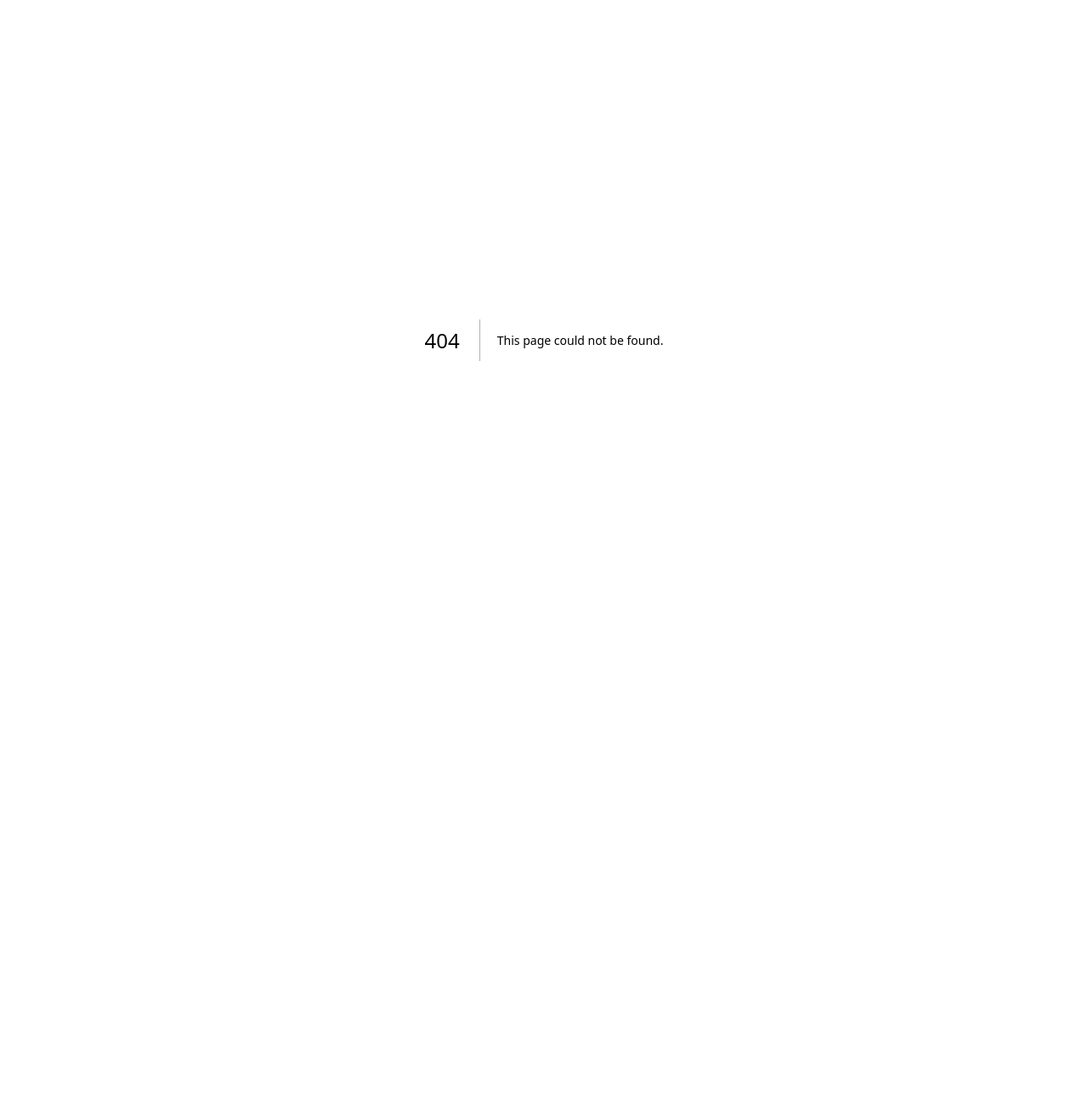
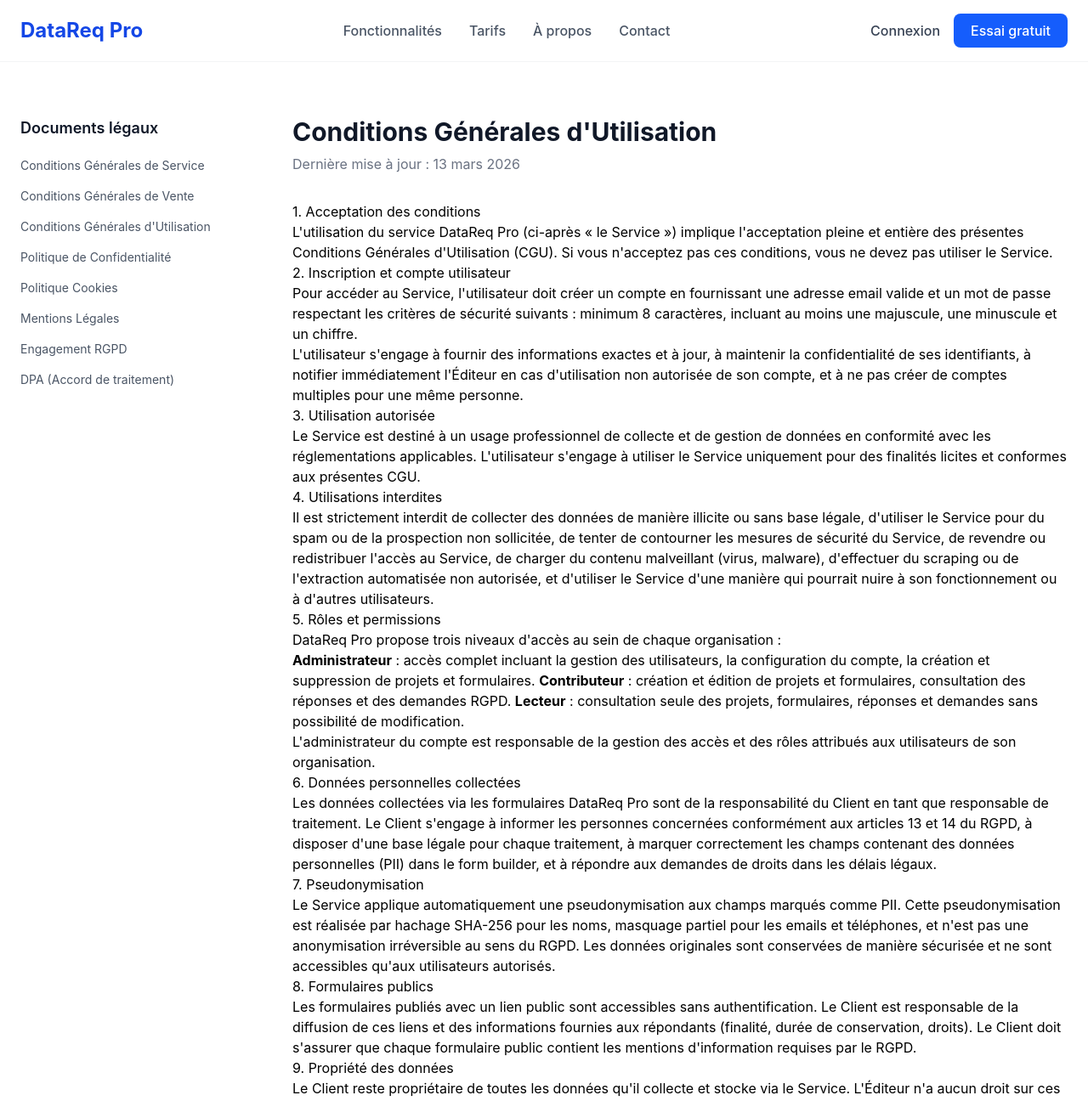
Before and after one commit to AlexMano25/datareq-pro, a Next.js app: page /legal/cgu in a window 1280 px wide. Before the commit this address had no page. Shown: the top 1296 px of the page at 85% size. Before the commit the page ends 800 px from the top, so only its background shows below. Built offline with nearby package versions, Linux system fonts and the light colour scheme.

Commit message:
Create page.tsx

```diff
--- /dev/null
+++ b/src/app/legal/cgu/page.tsx
@@ -0,0 +1,57 @@
+export const metadata = { title: 'Conditions Générales d\'Utilisation - DataReq Pro' };
+
+export default function CGUPage() {
+  return (
+    <article className="prose prose-gray max-w-none">
+      <h1 className="text-3xl font-bold text-gray-900 mb-2">Conditions Générales d'Utilisation</h1>
+      <p className="text-gray-500 mb-8">Dernière mise à jour : 13 mars 2026</p>
+
+      <h2>1. Acceptation des conditions</h2>
+      <p>L'utilisation du service DataReq Pro (ci-après « le Service ») implique l'acceptation pleine et entière des présentes Conditions Générales d'Utilisation (CGU). Si vous n'acceptez pas ces conditions, vous ne devez pas utiliser le Service.</p>
+
+      <h2>2. Inscription et compte utilisateur</h2>
+      <p>Pour accéder au Service, l'utilisateur doit créer un compte en fournissant une adresse email valide et un mot de passe respectant les critères de sécurité suivants : minimum 8 caractères, incluant au moins une majuscule, une minuscule et un chiffre.</p>
+      <p>L'utilisateur s'engage à fournir des informations exactes et à jour, à maintenir la confidentialité de ses identifiants, à notifier immédiatement l'Éditeur en cas d'utilisation non autorisée de son compte, et à ne pas créer de comptes multiples pour une même personne.</p>
+
+      <h2>3. Utilisation autorisée</h2>
+      <p>Le Service est destiné à un usage professionnel de collecte et de gestion de données en conformité avec les réglementations applicables. L'utilisateur s'engage à utiliser le Service uniquement pour des finalités licites et conformes aux présentes CGU.</p>
+
+      <h2>4. Utilisations interdites</h2>
+      <p>Il est strictement interdit de collecter des données de manière illicite ou sans base légale, d'utiliser le Service pour du spam ou de la prospection non sollicitée, de tenter de contourner les mesures de sécurité du Service, de revendre ou redistribuer l'accès au Service, de charger du contenu malveillant (virus, malware), d'effectuer du scraping ou de l'extraction automatisée non autorisée, et d'utiliser le Service d'une manière qui pourrait nuire à son fonctionnement ou à d'autres utilisateurs.</p>
+
+      <h2>5. Rôles et permissions</h2>
+      <p>DataReq Pro propose trois niveaux d'accès au sein de chaque organisation :</p>
+      <p><strong>Administrateur</strong> : accès complet incluant la gestion des utilisateurs, la configuration du compte, la création et suppression de projets et formulaires. <strong>Contributeur</strong> : création et édition de projets et formulaires, consultation des réponses et des demandes RGPD. <strong>Lecteur</strong> : consultation seule des projets, formulaires, réponses et demandes sans possibilité de modification.</p>
+      <p>L'administrateur du compte est responsable de la gestion des accès et des rôles attribués aux utilisateurs de son organisation.</p>
+
+      <h2>6. Données personnelles collectées</h2>
+      <p>Les données collectées via les formulaires DataReq Pro sont de la responsabilité du Client en tant que responsable de traitement. Le Client s'engage à informer les personnes concernées conformément aux articles 13 et 14 du RGPD, à disposer d'une base légale pour chaque traitement, à marquer correctement les champs contenant des données personnelles (PII) dans le form builder, et à répondre aux demandes de droits dans les délais légaux.</p>
+
+      <h2>7. Pseudonymisation</h2>
+      <p>Le Service applique automatiquement une pseudonymisation aux champs marqués comme PII. Cette pseudonymisation est réalisée par hachage SHA-256 pour les noms, masquage partiel pour les emails et téléphones, et n'est pas une anonymisation irréversible au sens du RGPD. Les données originales sont conservées de manière sécurisée et ne sont accessibles qu'aux utilisateurs autorisés.</p>
+
+      <h2>8. Formulaires publics</h2>
+      <p>Les formulaires publiés avec un lien public sont accessibles sans authentification. Le Client est responsable de la diffusion de ces liens et des informations fournies aux répondants (finalité, durée de conservation, droits). Le Client doit s'assurer que chaque formulaire public contient les mentions d'information requises par le RGPD.</p>
+
+      <h2>9. Propriété des données</h2>
+      <p>Le Client reste propriétaire de toutes les données qu'il collecte et stocke via le Service. L'Éditeur n'a aucun droit sur ces données et ne les utilisera pas à des fins propres, sauf dans la stricte mesure nécessaire à la fourniture du Service (hébergement, sauvegarde, affichage).</p>
+
+      <h2>10. Disponibilité du Service</h2>
+      <p>L'Éditeur s'efforce de maintenir le Service accessible 24h/24 et 7j/7. Des interruptions pour maintenance sont possibles et seront notifiées à l'avance lorsque possible. L'Éditeur ne garantit pas l'absence totale d'erreurs ou de bugs.</p>
+
+      <h2>11. Modification des CGU</h2>
+      <p>L'Éditeur se réserve le droit de modifier les présentes CGU à tout moment. Les modifications seront notifiées par email et/ou via le Service. La poursuite de l'utilisation du Service après notification vaut acceptation des nouvelles CGU. En cas de désaccord, l'utilisateur peut résilier son compte.</p>
+
+      <h2>12. Sanctions</h2>
+      <p>En cas de violation des présentes CGU, l'Éditeur se réserve le droit de suspendre temporairement ou définitivement l'accès au Service, après notification préalable sauf urgence (faille de sécurité, activité illicite).</p>
+
+      <h2>13. Droit applicable</h2>
+      <p>Les présentes CGU sont régies par le droit de la République Démocratique du Congo, complété par les dispositions du RGPD pour les utilisateurs européens.</p>
+
+      <div className="bg-gray-50 rounded-xl p-6 mt-8">
+        <p className="text-sm text-gray-600"><strong>Contact :</strong> contact@manovende.com</p>
+        <p className="text-sm text-gray-500 mt-1">Document version 1.0 — Mars 2026</p>
+      </div>
+    </article>
+  );
+}
```
